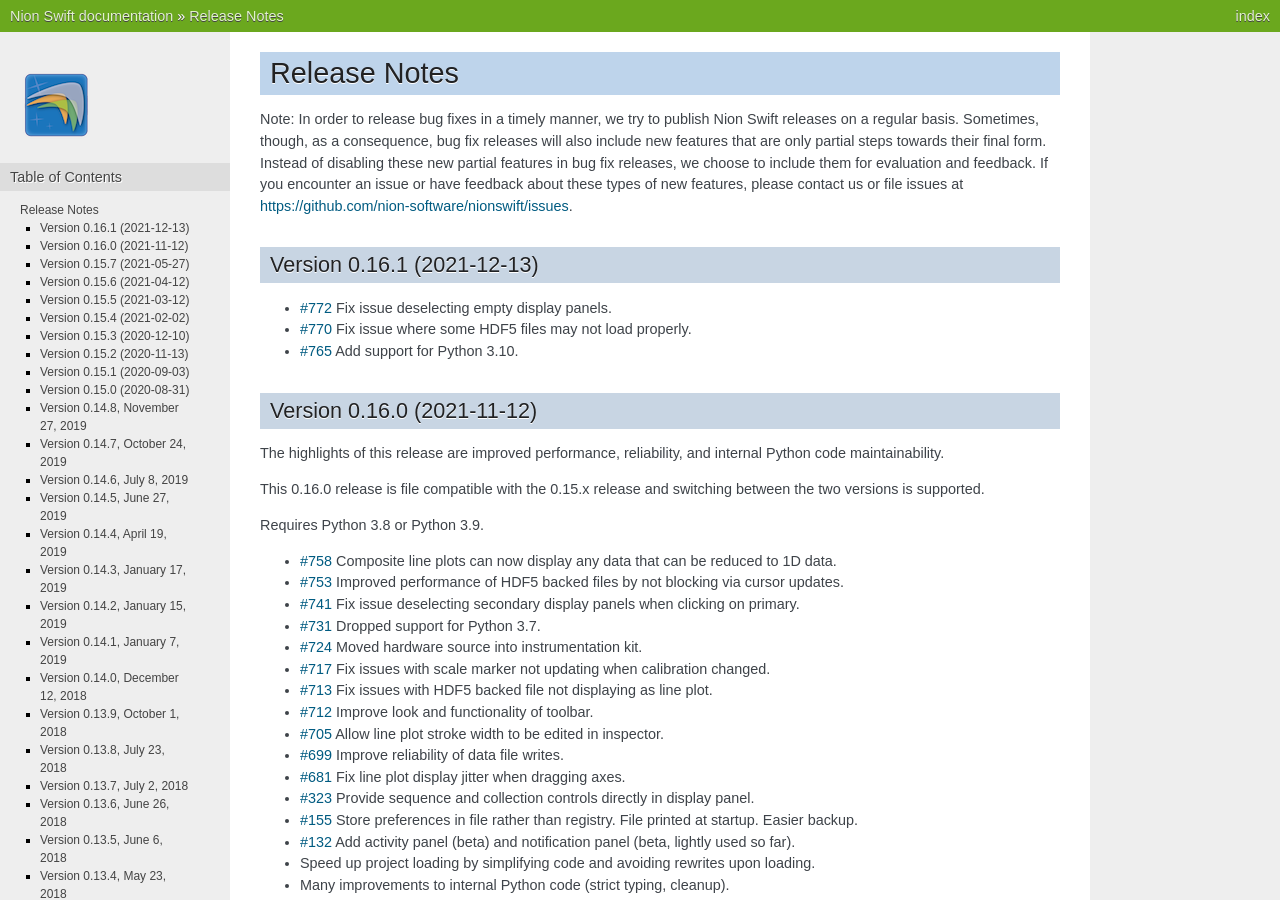
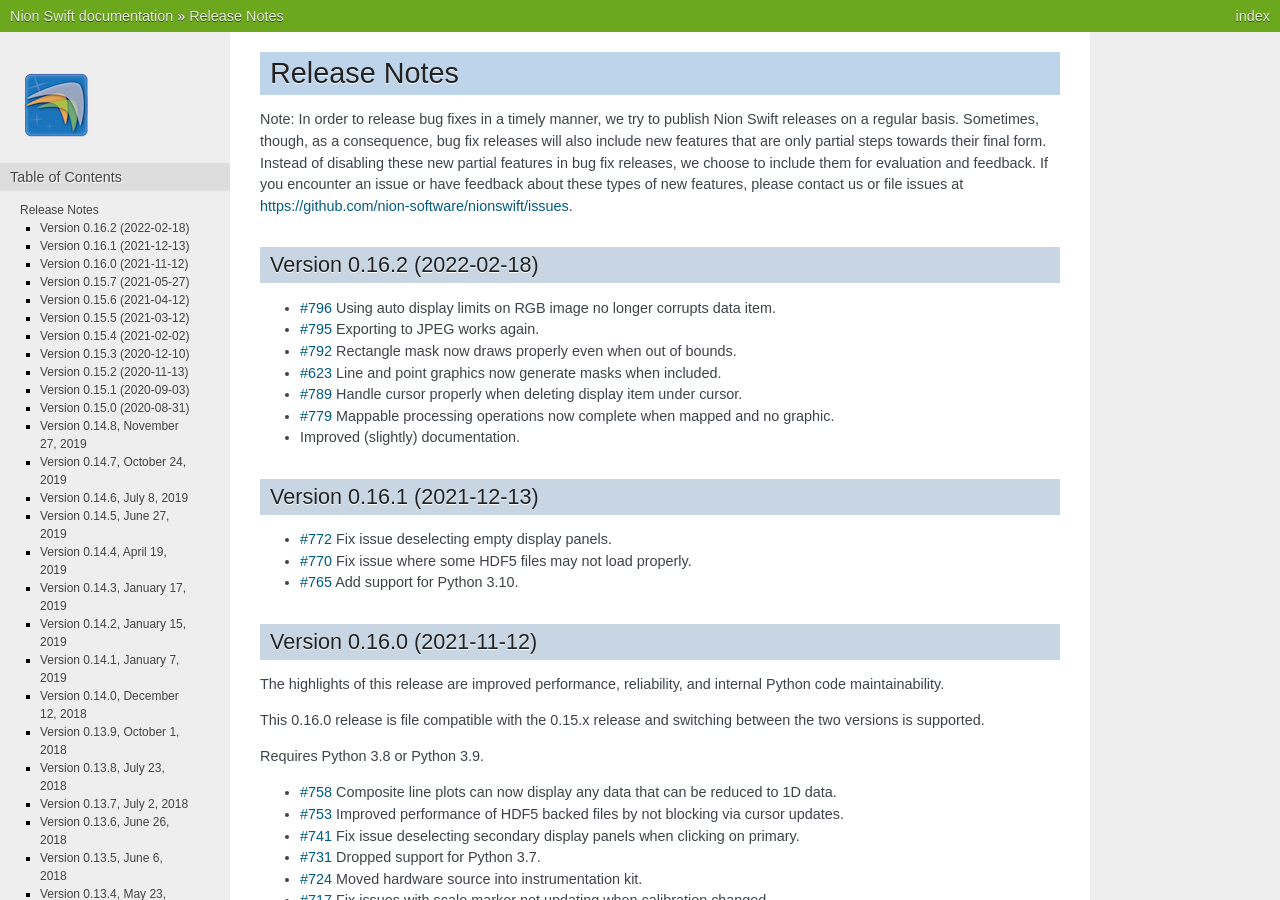
Before and after one commit to nion-software/nionswift, a Sphinx documentation site: the page built from docs/release_notes.rst, in a window 1280 px wide and 900 px high. Built offline with Sphinx 7.4.7, drawn with Linux system fonts in a browser that asks for light colours.

Commit message:
Version 0.16.2. Mappable comps. Export JPEG. RGB auto display limts. Line/point masks.

```diff
--- a/docs/index.rst
+++ b/docs/index.rst
@@ -1,6 +1,6 @@
 .. _index:
 
-Nion Swift User's Guide (0.16.1)
+Nion Swift User's Guide (0.16.2)
 ================================
 Nion Swift is open source scientific image processing software integrating hardware control, data acquisition,
 visualization, processing, and analysis using Python. Nion Swift is easily extended using Python. It runs on
--- a/docs/release_notes.rst
+++ b/docs/release_notes.rst
@@ -11,6 +11,16 @@ that are only partial steps towards their final form. Instead of disabling these
 in bug fix releases, we choose to include them for evaluation and feedback. If you encounter an issue
 or have feedback about these types of new features, please contact us or file issues at
 https://github.com/nion-software/nionswift/issues.
+
+Version 0.16.2 (2022-02-18)
+---------------------------
+* `#796 <https://github.com/nion-software/nionswift/issues/796>`_ Using auto display limits on RGB image no longer corrupts data item.
+* `#795 <https://github.com/nion-software/nionswift/issues/795>`_ Exporting to JPEG works again.
+* `#792 <https://github.com/nion-software/nionswift/issues/792>`_ Rectangle mask now draws properly even when out of bounds.
+* `#623 <https://github.com/nion-software/nionswift/issues/623>`_ Line and point graphics now generate masks when included.
+* `#789 <https://github.com/nion-software/nionswift/issues/789>`_ Handle cursor properly when deleting display item under cursor.
+* `#779 <https://github.com/nion-software/nionswift/issues/779>`_ Mappable processing operations now complete when mapped and no graphic.
+* Improved (slightly) documentation.
 
 Version 0.16.1 (2021-12-13)
 ---------------------------
--- a/meta.yaml
+++ b/meta.yaml
@@ -2,10 +2,10 @@
 
 package:
   name: 'nionswift'
-  version: '0.16.1'
+  version: '0.16.2'
 
 source:
-  git_rev: 0.16.1
+  git_rev: 0.16.2
   git_url: https://github.com/nion-software/nionswift.git
 
 build:
--- a/setup.cfg
+++ b/setup.cfg
@@ -1,6 +1,6 @@
 [metadata]
 name = nionswift
-version = 0.16.1
+version = 0.16.2
 author = Nion Software
 author_email = swift@nion.com
 description = Nion Swift: Scientific Image Processing.
```
Also changed, not shown: 1 other file.
